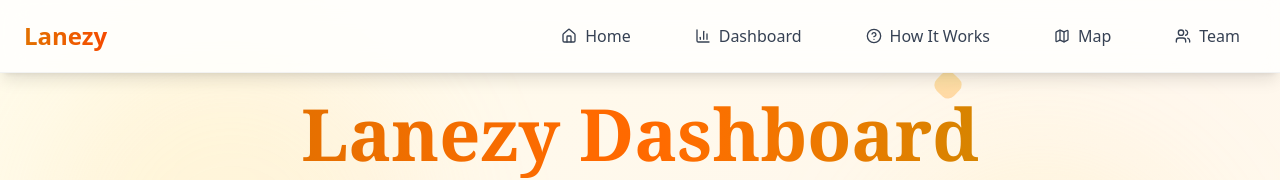
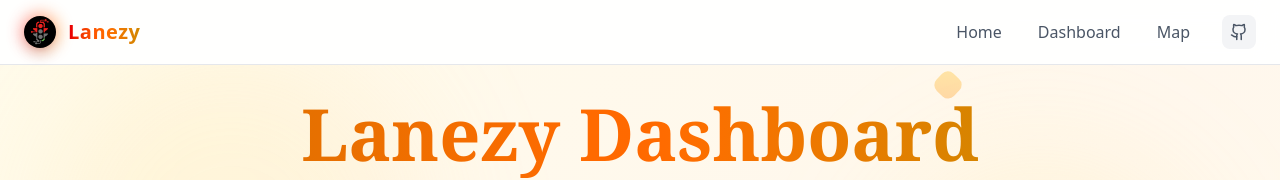
Before and after one commit to JUGADU-GEEKS/RedLite, a React (Vite) app in the folder Frontend/: page /dashboard in a window 1280 px wide. Shown: the top 180 px of the page. Built offline with nearby package versions, Linux system fonts and the light colour scheme.

Commit message:
dashboard

```diff
--- a/Frontend/src/App.jsx
+++ b/Frontend/src/App.jsx
@@ -14,9 +14,9 @@
         <div className="app">
           <Routes>
             <Route path="/" element={<Landing/>} />
-            <Route path="/dashboard" element={<Dashboard darkMode={darkMode} toggleDarkMode={toggleDarkMode} />} />
+            <Route path="/dashboard" element={<Dashboard/>} />
             <Route path="/team" element={<Team/>} />
-            <Route path="/map" element={<MapPage darkMode={darkMode} toggleDarkMode={toggleDarkMode} />} />
+            <Route path="/map" element={<MapPage/>} />
           </Routes>
         </div>
       </Router>
--- a/Frontend/src/components/Dashboard.jsx
+++ b/Frontend/src/components/Dashboard.jsx
@@ -1,8 +1,12 @@
 import React, { useRef, useState, useEffect } from 'react';
 import { motion } from 'framer-motion';
 import {
-  ArrowUp, ArrowDown, ArrowLeft, ArrowRight, Eye, X, AlertCircle, Home, BarChart3, Map, Users, HelpCircle
+  ArrowUp, ArrowDown, ArrowLeft, ArrowRight, Eye, X, AlertCircle
 } from 'lucide-react';
+import Navbar from './Navbar';
+import HowItWorks from './HowItWorks';
+import MapPage from './map';
+import Team from './team';
 
 const laneDetails = {
   north: { label: 'North Lane', icon: ArrowUp, color: 'from-blue-500 to-cyan-500' },
@@ -21,16 +25,8 @@
 // Floating elements for background decoration
 const FloatingElement = ({ children, delay = 0, duration = 3 }) => (
   <motion.div
-    animate={{
-      y: [-10, 10, -10],
-      rotate: [-2, 2, -2],
-    }}
-    transition={{
-      duration,
-      repeat: Infinity,
-      ease: "easeInOut",
-      delay,
-    }}
+    animate={{ y: [-10, 10, -10], rotate: [-2, 2, -2] }}
+    transition={{ duration, repeat: Infinity, ease: "easeInOut", delay }}
   >
     {children}
   </motion.div>
@@ -74,7 +70,8 @@
 }
 
 function LaneCard({
-  lane, video, data, light, currentGreen, lastGreenTime, vehicleCounts, onManualChange, loading, started
+  lane, video, data, light, currentGreen, lastGreenTime,
+  vehicleCounts, onManualChange, loading, started
 }) {
   let borderColor = 'border-gray-300/50';
   let borderGlow = '';
@@ -99,7 +96,9 @@
     >
       <TrafficLight signal={light} />
       <div className="flex flex-col items-start justify-start mb-4">
-        <h3 className="text-xl tracking-wide text-gray-800 font-semibold">{laneDetails[lane].label}</h3>
+        <h3 className="text-xl tracking-wide text-gray-800 font-semibold">
+          {laneDetails[lane].label}
+        </h3>
       </div>
       <div className="relative rounded-xl overflow-hidden shadow-lg">
         {started && data && data.frame ? (
@@ -148,63 +147,6 @@
     </motion.div>
   );
 }
-
-const StatsCard = ({ title, value, icon: Icon, delay = 0 }) => {
-  return (
-    <motion.div
-      className="bg-white/80 backdrop-blur-sm border-2 border-orange-200/50 rounded-2xl p-6 hover:shadow-xl hover:shadow-orange-500/10 transition-all duration-300"
-      initial={{ opacity: 0, y: 40 }}
-      animate={{ opacity: 1, y: 0 }}
-      transition={{ duration: 0.6, delay }}
-      whileHover={{ y: -5, scale: 1.05 }}
-    >
-      <div className="flex items-center justify-between mb-4">
-        <h3 className="text-sm font-medium text-gray-600">{title}</h3>
-        <span className="w-10 h-10 flex items-center justify-center rounded-full bg-gradient-to-br from-amber-500 via-orange-400 to-yellow-400 shadow-lg">
-          <Icon className="w-5 h-5 text-white" />
-        </span>
-      </div>
-      <div className="text-3xl font-bold mb-2 text-gray-900">{value}</div>
-    </motion.div>
-  );
-};
-
-// Simple Navbar component
-const Navbar = ({ onHowItWorksClick, onHomeClick, onDashboardClick, onMapClick, onTeamClick }) => (
-  <nav className="fixed top-0 left-0 right-0 z-50 bg-white/80 backdrop-blur-md border-b border-gray-200/50 shadow-lg">
-    <div className="max-w-7xl mx-auto px-6 py-4">
-      <div className="flex justify-between items-center">
-        <motion.h1
-          className="text-2xl font-bold bg-gradient-to-r from-amber-600 to-orange-600 bg-clip-text text-transparent"
-          whileHover={{ scale: 1.05 }}
-        >
-          Lanezy
-        </motion.h1>
-        <div className="flex space-x-8">
-          {[
-            { label: 'Home', onClick: onHomeClick, icon: Home },
-            { label: 'Dashboard', onClick: onDashboardClick, icon: BarChart3 },
-            { label: 'How It Works', onClick: onHowItWorksClick, icon: HelpCircle },
-            { label: 'Map', onClick: onMapClick, icon: Map },
-            { label: 'Team', onClick: onTeamClick, icon: Users }
-          ].map(({ label, onClick, icon: Icon }) => (
-            <motion.button
-              key={label}
-              onClick={onClick}
-              className="flex items-center space-x-2 px-4 py-2 rounded-lg text-gray-700 hover:text-amber-600 hover:bg-amber-50 transition-all duration-300"
-              whileHover={{ scale: 1.05 }}
-              whileTap={{ scale: 0.95 }}
-            >
-              <Icon className="w-4 h-4" />
-              <span>{label}</span>
-            </motion.button>
-          ))}
-        </div>
-      </div>
-    </div>
-  </nav>
-);
-
 function Dashboard({ onHowItWorksClick, onHomeClick, onDashboardClick, onMapClick, onTeamClick }) {
   const [breakdownLoading, setBreakdownLoading] = useState({});
   const [breakdownMsg, setBreakdownMsg] = useState('');
```
